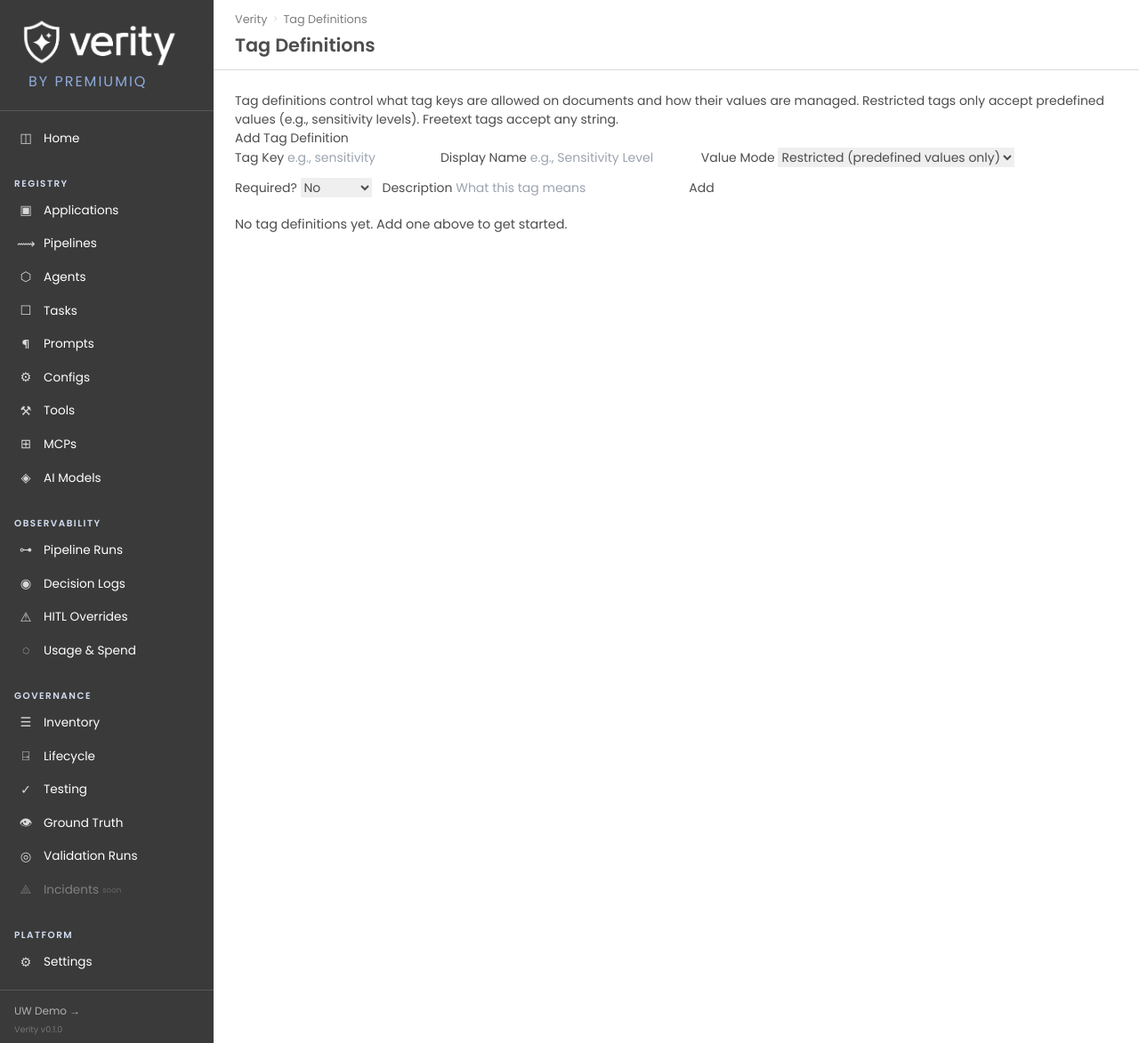
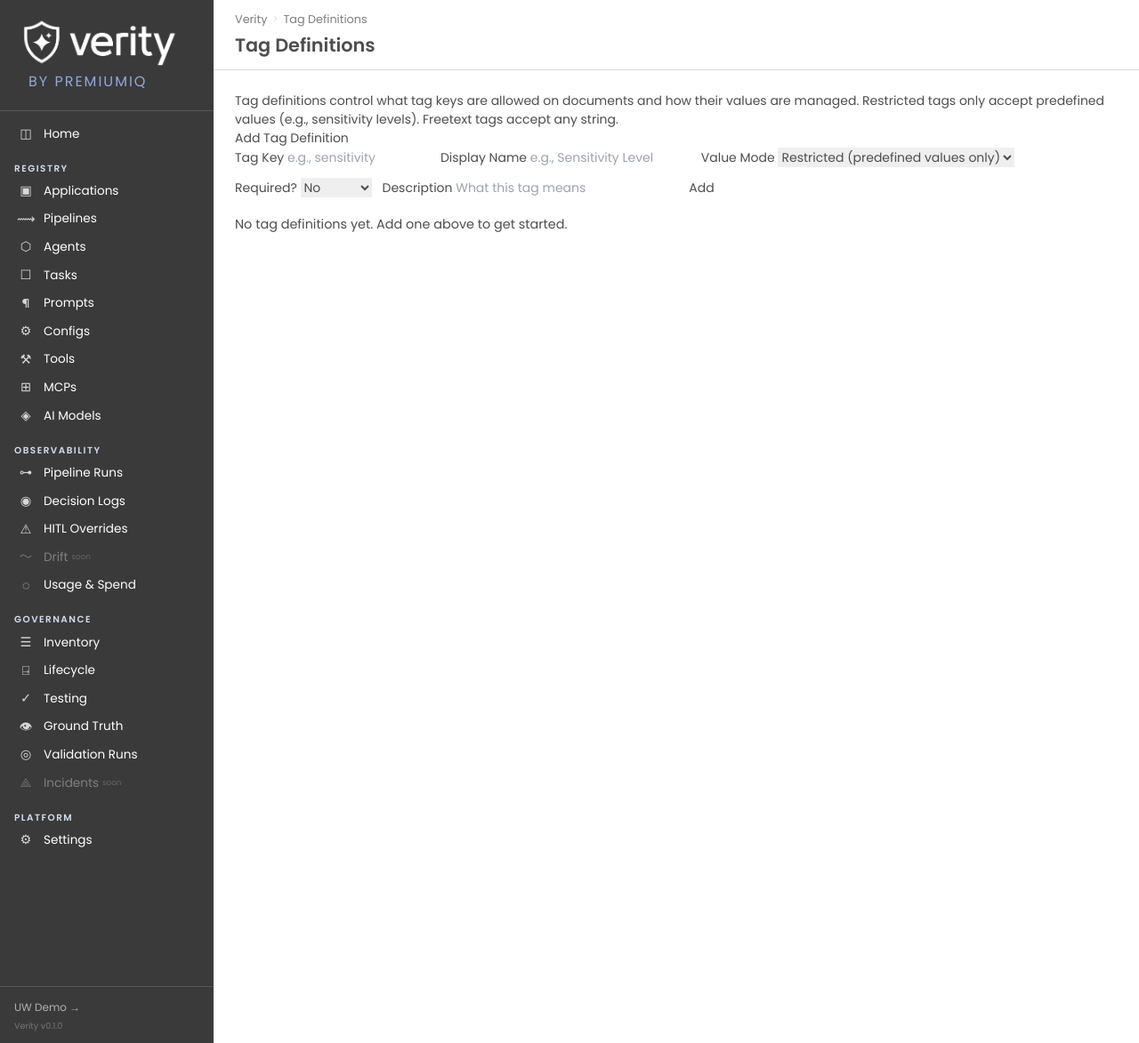
Before and after one commit to premiumiq/verity_uw, a FastAPI app: template edms/src/edms/service/templates/tags.html in a window 1280 px wide. Shown: the whole page at 89% size. Run offline with FastAPI, Linux system fonts and the light colour scheme; the template is opened without the code that fills it, so the values that code supplies are empty; parts of the project's set-up code (start-up, migrations or seed data) failed here and were passed over; some libraries are stand-ins or nearby versions.

Commit message:
style(sidebar): tighten vertical spacing + add Drift coming-soon entry
Prep before the quotas commit. Two small changes to the sidebar:

1) Spacing squeeze. The three-section layout (Registry / Observability
   / Governance) plus the long lists inside each was overflowing past
   a standard 768px-tall viewport, making the bottom entries clip or
   require a scroll. Cut per-item and per-section padding roughly in
   half without losing readability:
     .verity-nav-link        padding 8px 16px → 5px 16px
     .verity-nav-section     padding 8px 16px 4px → 5px 16px 2px
     .verity-sidebar-nav     padding 12px 0 → 10px 0
     inline margin-top on section labels  16px → 10px (4 instances)

2) Drift placeholder. Added as a disabled coming-soon entry in the
   Observability section, directly under HITL Overrides and above
   Usage & Spend — the intended home for a future prompt/output
   drift detector. Matches the styling of the other "soon" items
   (AI Models was this way before it shipped) so users see the
   roadmap at a glance.

Verified: /admin/ renders 200; Observability order now reads
Pipeline Runs · Decision Logs · HITL Overrides · Drift [soon] ·
Usage & Spend.

Co-Authored-By: Claude Opus 4.7 (1M context) <noreply@anthropic.com>

```diff
--- a/verity/src/verity/web/static/verity.css
+++ b/verity/src/verity/web/static/verity.css
@@ -155,13 +155,15 @@ a:hover {
 
 /* Navigation section in sidebar */
 .verity-sidebar-nav {
-    padding: 12px 0;
+    padding: 10px 0;
     flex: 1;
 }
 
-/* Section label (e.g., "Registry", "Governance") */
+/* Section label (e.g., "Registry", "Governance") — tighter vertical
+   padding so the three sections (Registry / Observability / Governance)
+   fit on a standard 768px-tall viewport without scrolling. */
 .verity-nav-section {
-    padding: 8px 16px 4px;
+    padding: 5px 16px 2px;
     font-size: 0.65rem;
     text-transform: uppercase;
     letter-spacing: 1.5px;
@@ -169,11 +171,11 @@ a:hover {
     font-weight: 600;
 }
 
-/* Individual nav link */
+/* Individual nav link — reduced vertical padding in same spirit. */
 .verity-nav-link {
     display: flex;
     align-items: center;
-    padding: 8px 16px;
+    padding: 5px 16px;
     color: var(--verity-text-sidebar);
     font-size: 0.85rem;
     text-decoration: none;
--- a/verity/src/verity/web/templates/base.html
+++ b/verity/src/verity/web/templates/base.html
@@ -65,7 +65,7 @@
             </a>
 
             <!-- REGISTRY — all governed entities -->
-            <div class="verity-nav-section" style="margin-top: 16px;">Registry</div>
+            <div class="verity-nav-section" style="margin-top: 10px;">Registry</div>
             <a href="/admin/applications" class="verity-nav-link {% if active_page == 'applications' %}active{% endif %}">
                 <span class="verity-nav-icon">▣</span> Applications
             </a>
@@ -95,7 +95,7 @@
             </a>
 
             <!-- OBSERVABILITY — execution monitoring -->
-            <div class="verity-nav-section" style="margin-top: 16px;">Observability</div>
+            <div class="verity-nav-section" style="margin-top: 10px;">Observability</div>
             <a href="/admin/pipeline-runs" class="verity-nav-link {% if active_page == 'pipeline_runs' %}active{% endif %}">
                 <span class="verity-nav-icon">⊶</span> Pipeline Runs
             </a>
@@ -105,12 +105,16 @@
             <a href="/admin/overrides" class="verity-nav-link {% if active_page == 'overrides' %}active{% endif %}">
                 <span class="verity-nav-icon">⚠</span> HITL Overrides
             </a>
+            <span class="verity-nav-link" style="opacity: 0.35; cursor: default;">
+                <span class="verity-nav-icon">〜</span> Drift
+                <span style="font-size: 0.55rem; opacity: 0.6; margin-left: 4px;">soon</span>
+            </span>
             <a href="/admin/usage" class="verity-nav-link {% if active_page == 'usage' %}active{% endif %}">
                 <span class="verity-nav-icon">◌</span> Usage &amp; Spend
             </a>
 
             <!-- GOVERNANCE — compliance, lifecycle, testing -->
-            <div class="verity-nav-section" style="margin-top: 16px;">Governance</div>
+            <div class="verity-nav-section" style="margin-top: 10px;">Governance</div>
             <a href="/admin/model-inventory" class="verity-nav-link {% if active_page == 'model_inventory' %}active{% endif %}">
                 <span class="verity-nav-icon">☰</span> Inventory
             </a>
@@ -132,7 +136,7 @@
             </span>
 
             <!-- Platform -->
-            <div class="verity-nav-section" style="margin-top: 16px;">Platform</div>
+            <div class="verity-nav-section" style="margin-top: 10px;">Platform</div>
             <a href="/admin/settings" class="verity-nav-link {% if active_page == 'settings' %}active{% endif %}">
                 <span class="verity-nav-icon">⚙</span> Settings
             </a>
```
